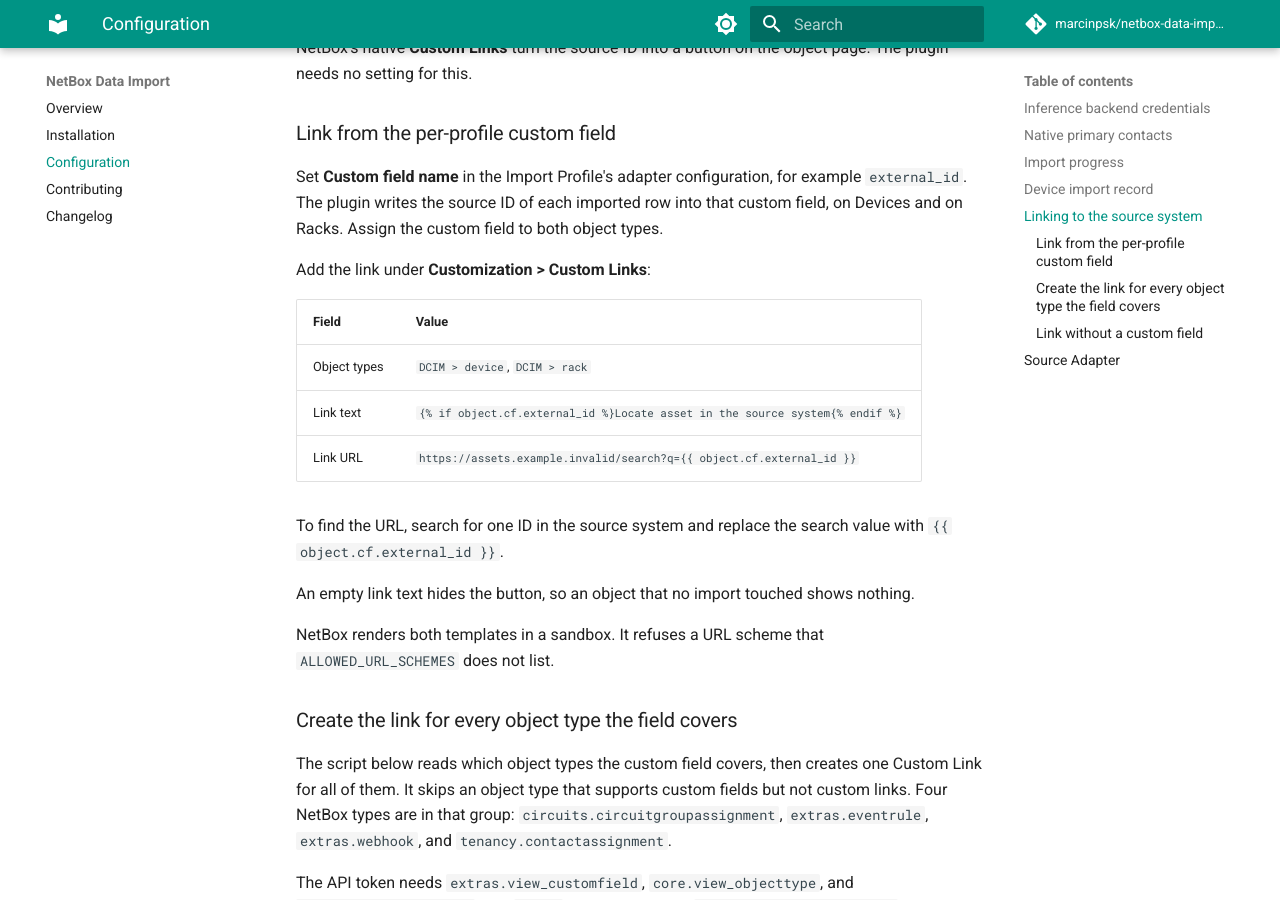
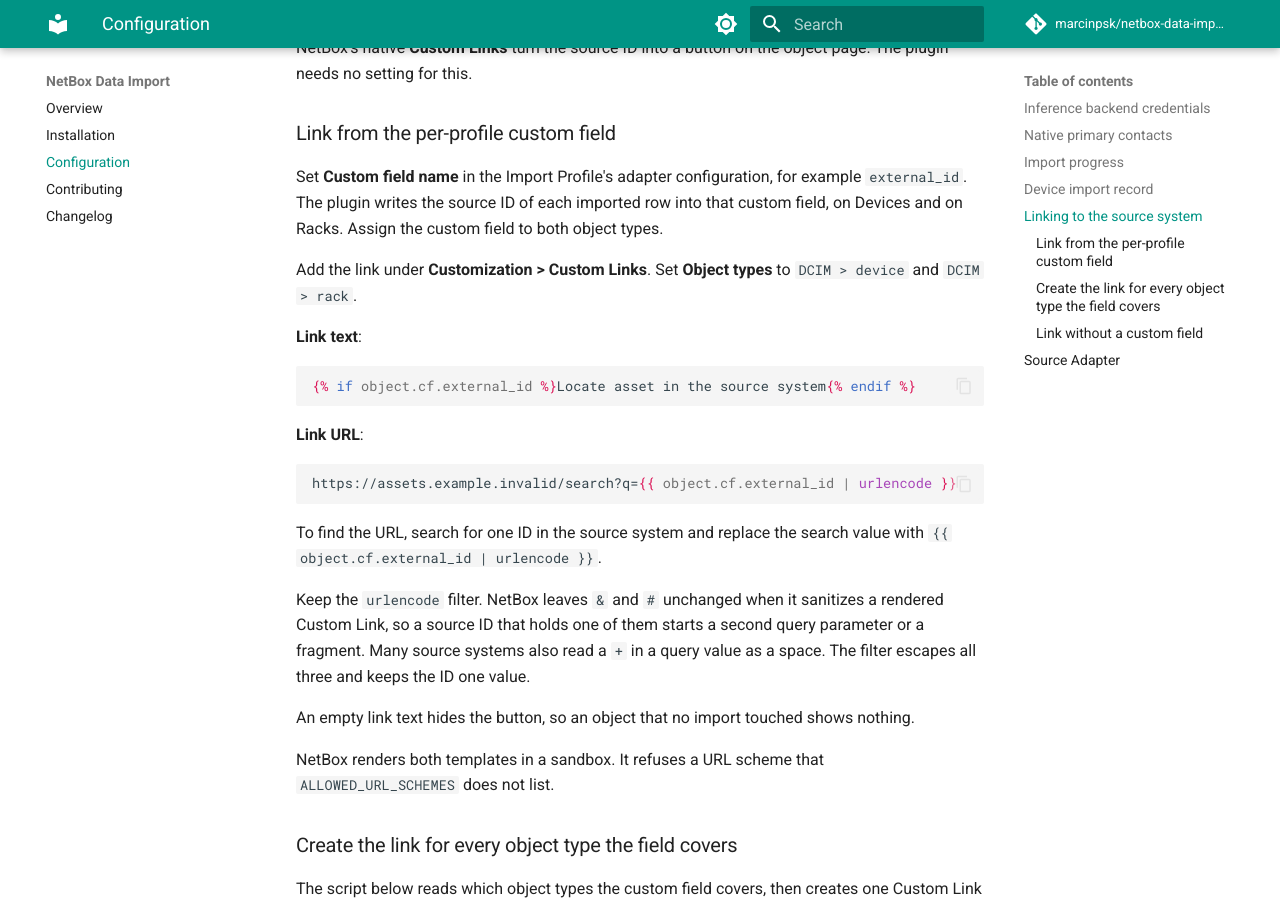
Before and after one commit to marcinpsk/netbox-data-import-plugin, an MkDocs documentation site: the page built from docs/configuration.md, in a window 1280 px wide and 900 px high, scrolled down 4561 px. Built offline with MkDocs 1.6.1 and Material for MkDocs 9.7.7, drawn with Linux system fonts in a browser that asks for light colours; comment, search, counter and statistics services are not loaded; some of the changed text lies outside the part shown.

Commit message:
docs: url-encode the source ID in the Custom Link recipe
NetBox does not escape the query value of a rendered Custom Link. `CustomLink.render()` runs
`urllib.parse.quote(link, safe='/:?&=%+[]@#,;!')`, so a source ID that holds `&` or `#` starts a
second query parameter or a fragment instead of staying one value, and many source systems read a
`+` as a space. Jinja's `urlencode` filter escapes them first. NetBox keeps `%` in its safe set, so
the second quoting pass does not double-encode.

Both recipes also move their templates out of Markdown tables into fenced blocks. GitHub Flavored
Markdown reads `|` as a cell separator even inside a code span, so the table cell truncated at the
filter pipe and a reader who copied it from GitHub got an unclosed Jinja expression.
Python-Markdown, which builds the MkDocs site, keeps the pipe, so the two renderers disagreed.
`test_markdown_tables.py` now rejects that pattern on every Markdown page.

The recipe test parses all three documented templates back out of the guide, then renders each one
through a real `CustomLink` against a real Device that carries a real custom field value and a real
import record.

````diff
--- a/docs/configuration.md
+++ b/docs/configuration.md
@@ -191,16 +191,28 @@
 `external_id`. The plugin writes the source ID of each imported row into that custom field, on
 Devices and on Racks. Assign the custom field to both object types.
 
-Add the link under **Customization > Custom Links**:
+Add the link under **Customization > Custom Links**. Set **Object types** to `DCIM > device`
+and `DCIM > rack`.
 
-| Field | Value |
-| --- | --- |
-| Object types | `DCIM > device`, `DCIM > rack` |
-| Link text | `{% if object.cf.external_id %}Locate asset in the source system{% endif %}` |
-| Link URL | `https://assets.example.invalid/search?q={{ object.cf.external_id }}` |
+**Link text**:
+
+```jinja
+{% if object.cf.external_id %}Locate asset in the source system{% endif %}
+```
+
+**Link URL**:
+
+```jinja
+https://assets.example.invalid/search?q={{ object.cf.external_id | urlencode }}
+```
 
 To find the URL, search for one ID in the source system and replace the search value with
-`{{ object.cf.external_id }}`.
+`{{ object.cf.external_id | urlencode }}`.
+
+Keep the `urlencode` filter. NetBox leaves `&` and `#` unchanged when it sanitizes a rendered Custom
+Link, so a source ID that holds one of them starts a second query parameter or a fragment. Many
+source systems also read a `+` in a query value as a space. The filter escapes all three and keeps
+the ID one value.
 
 An empty link text hides the button, so an object that no import touched shows nothing.
 
@@ -261,7 +273,7 @@
         "object_types": targets,
         "enabled": True,
         "link_text": "{% if object.cf." + CUSTOM_FIELD + " %}" + LINK_NAME + "{% endif %}",
-        "link_url": SEARCH_URL + "{{ object.cf." + CUSTOM_FIELD + " }}",
+        "link_url": SEARCH_URL + "{{ object.cf." + CUSTOM_FIELD + " | urlencode }}",
         "new_window": True,
     },
     timeout=30,
@@ -279,11 +291,19 @@
 Custom Link can read that record. The plugin keeps no equivalent record for a Rack, so this variant
 covers Devices only.
 
-| Field | Value |
-| --- | --- |
-| Object types | `DCIM > device` |
-| Link text | `{% if object.data_import_source and object.data_import_source.source_id %}Locate asset in the source system{% endif %}` |
-| Link URL | `https://assets.example.invalid/search?q={{ object.data_import_source.source_id }}` |
+Set **Object types** to `DCIM > device`.
+
+**Link text**:
+
+```jinja
+{% if object.data_import_source and object.data_import_source.source_id %}Locate asset in the source system{% endif %}
+```
+
+**Link URL**:
+
+```jinja
+https://assets.example.invalid/search?q={{ object.data_import_source.source_id | urlencode }}
+```
 
 Keep both tests in the link text. A Device that the plugin never imported has no
 `data_import_source`. A link text that reads `object.data_import_source.source_id` without the first
````
Also changed, not shown: 2 other files.
